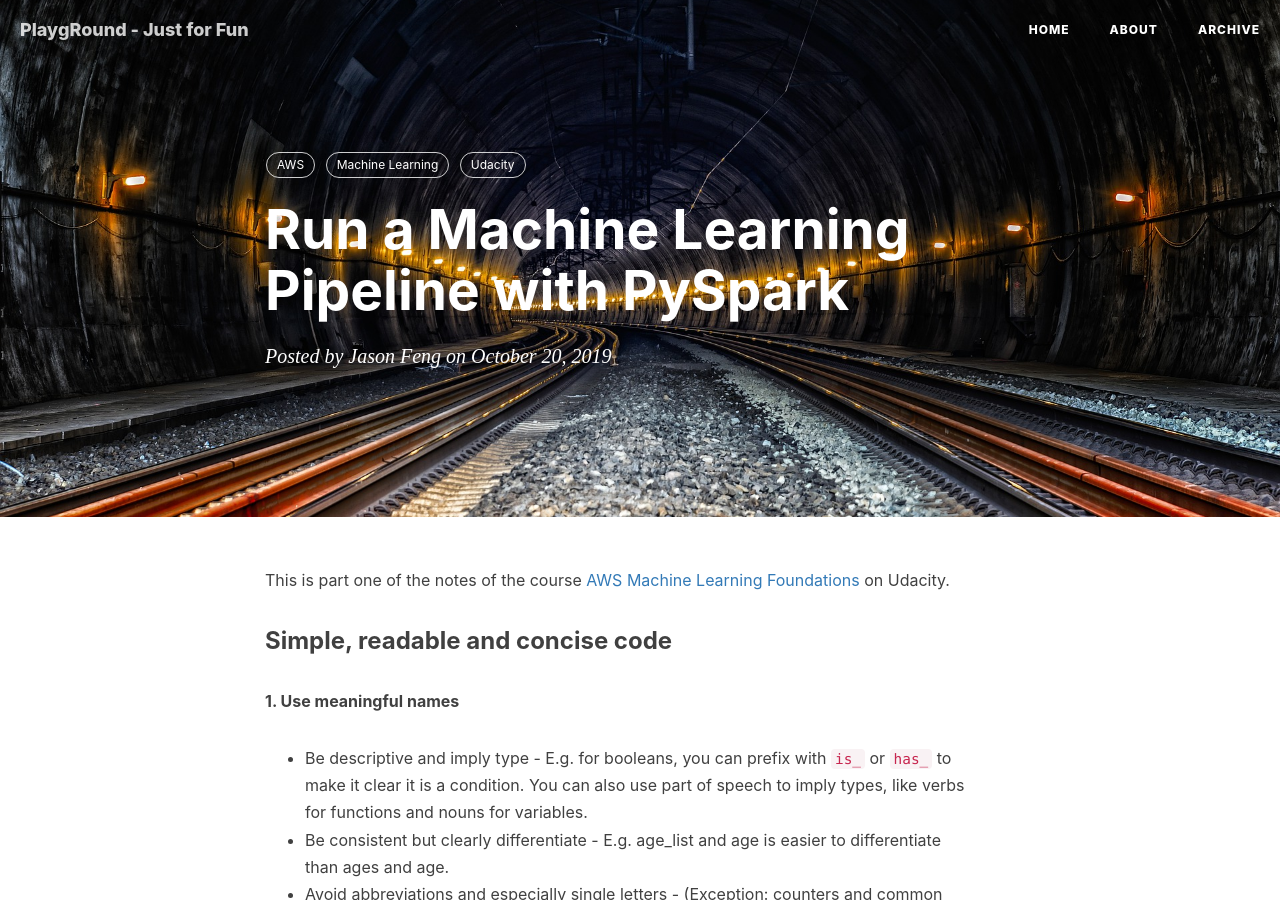
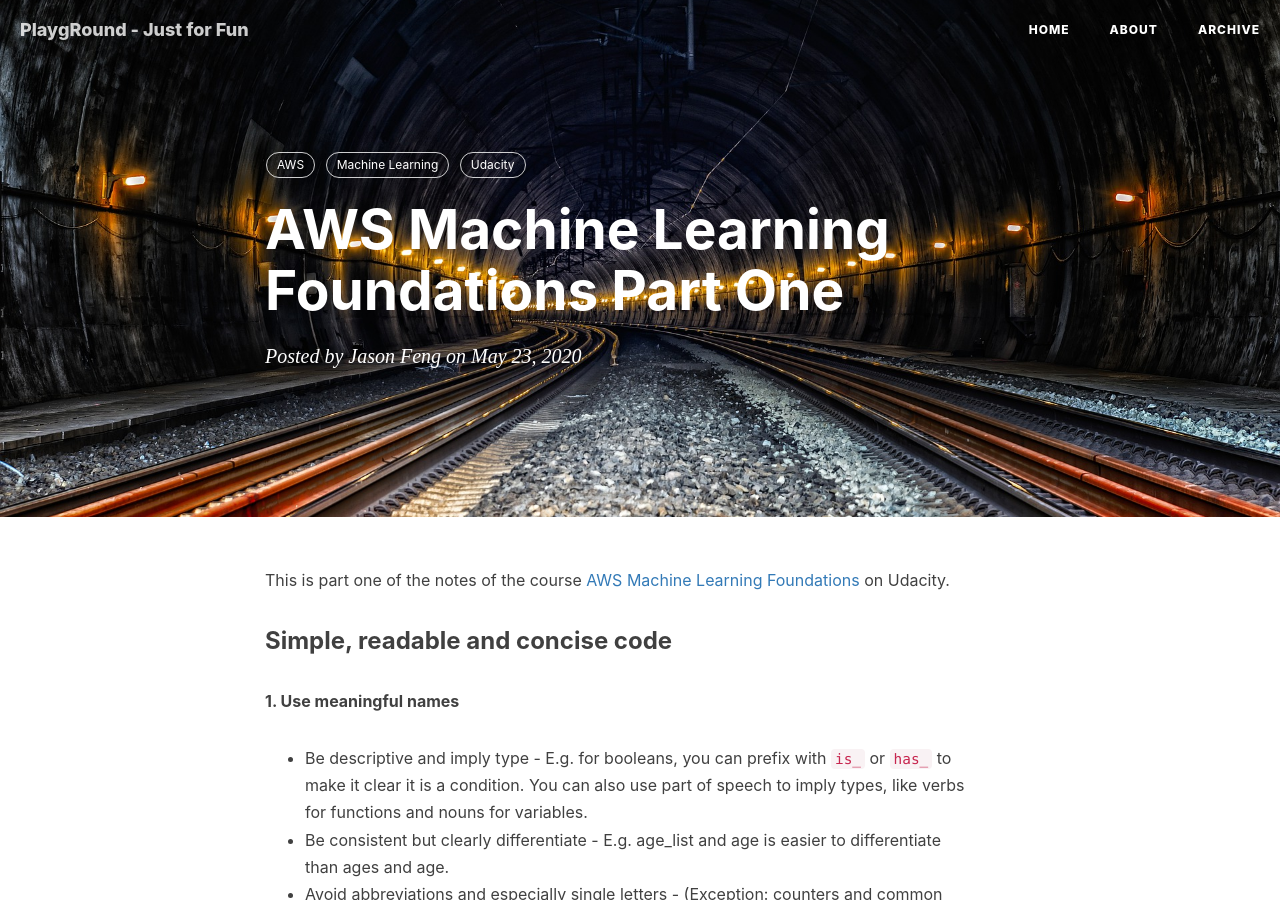
Before and after one commit to q15928/q15928.github.io, a Jekyll site: the page built from _posts/2020-05-23-udacity-aws-ml-course.md, in a window 1280 px wide and 900 px high. Built offline with Jekyll 4.4.1, drawn with Linux system fonts in a browser that asks for light colours; nearby versions of some CDN libraries; comment, search, counter and statistics services are not loaded; some of the changed text lies outside the part shown.

Commit message:
Corrected the title

```diff
--- a/_posts/2020-05-23-udacity-aws-ml-course.md
+++ b/_posts/2020-05-23-udacity-aws-ml-course.md
@@ -1,7 +1,7 @@
 ---
 layout:     post
-title:      "Run a Machine Learning Pipeline with PySpark"
-date:       2019-10-20 12:00:00
+title:      "AWS Machine Learning Foundations Part One"
+date:       2020-05-23 12:00:00
 author:     "Jason Feng"
 header-img: "img/tunnel-4427609_1920.jpg"
 excerpt_separator: <!--more-->
```
